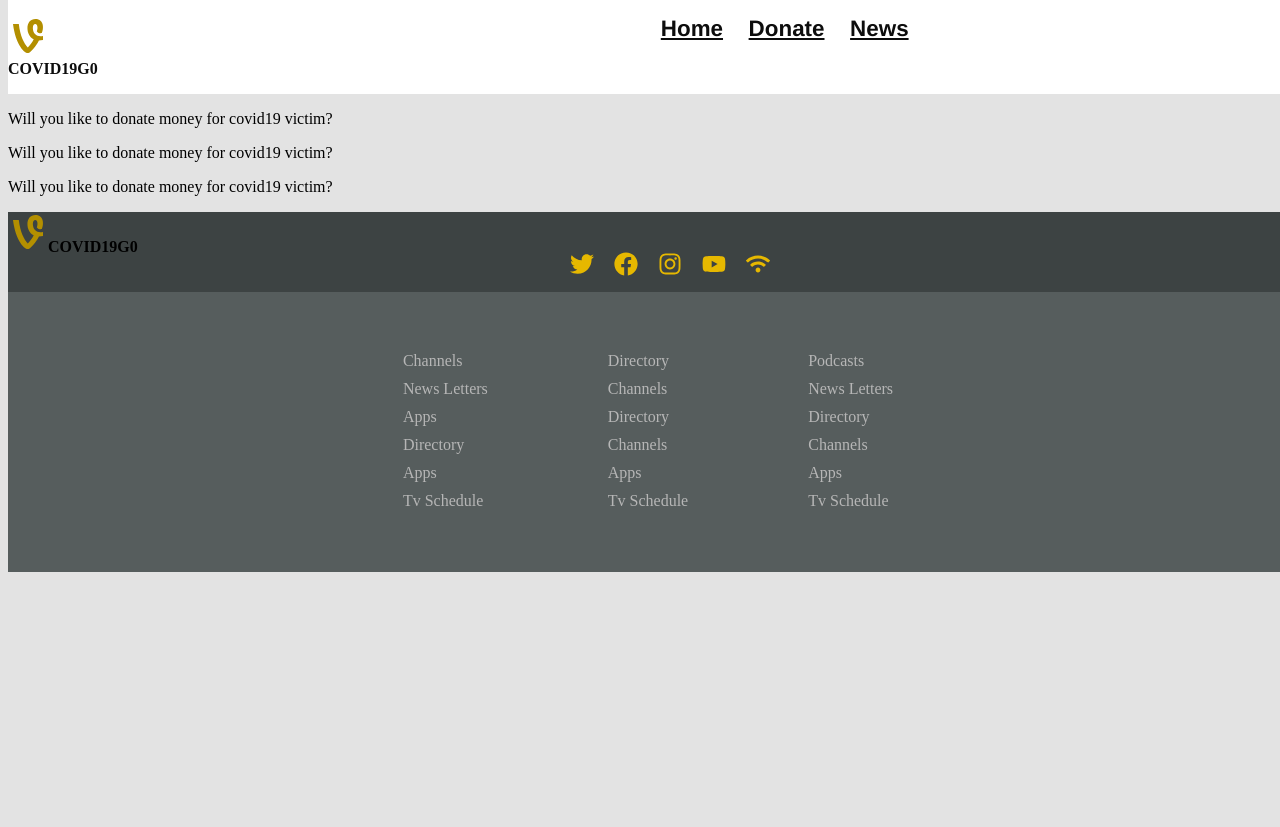
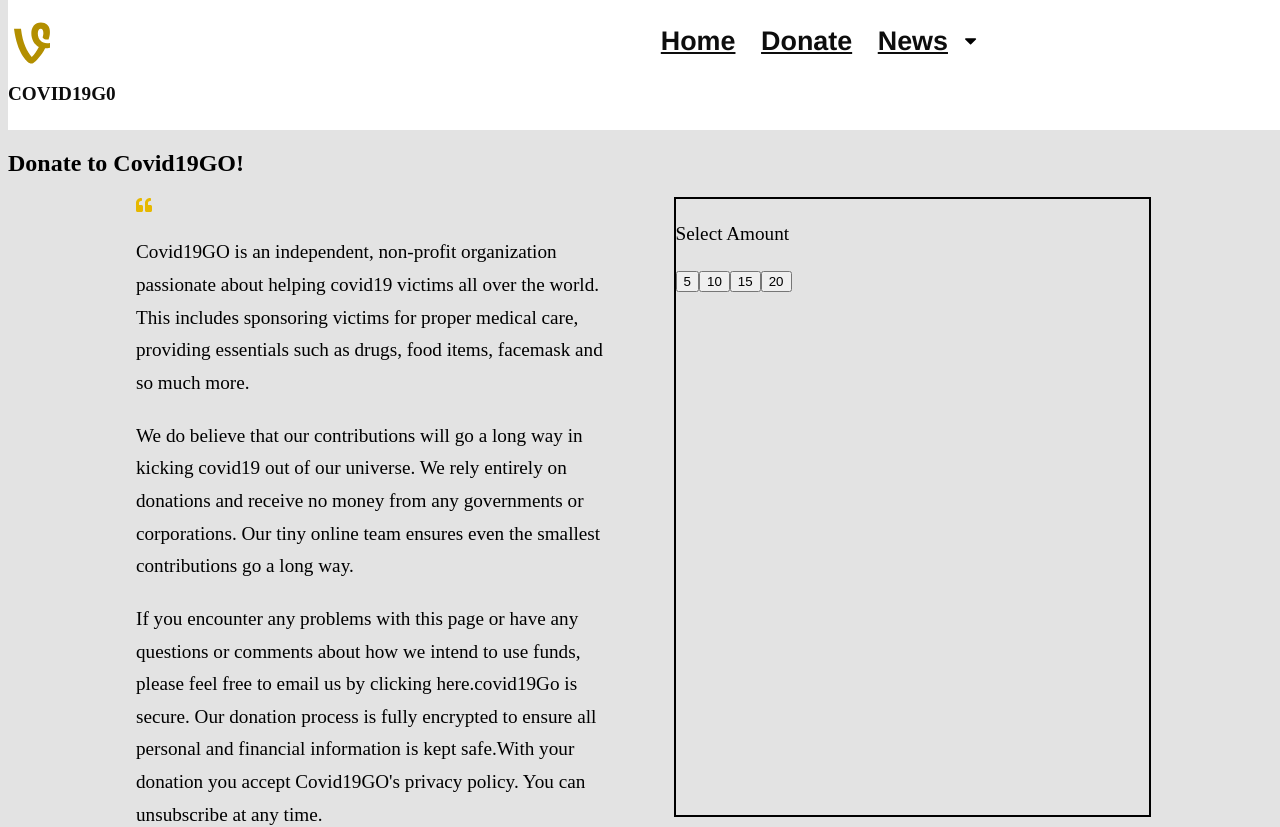
Before and after one commit to KelahKelah/covid19Go, a React (Create React App) app in the folder covid19go/: page /Donate in a window 1280 px wide. Shown: the top 827 px of the page. Before the commit the page ends 800 px from the top, so only its background shows below. Built offline with nearby package versions, Linux system fonts and the light colour scheme.

Commit message:
changed endpoint for statistics

```diff
--- a/covid19go/src/App.js
+++ b/covid19go/src/App.js
@@ -1,11 +1,11 @@
 import React from 'react';
 import './App.css';
-import Router from './routes';
+import Routes from './routes';
 
 function App() {
   return (
 
-      <Router />
+      <Routes />
   )
 }
 
--- a/covid19go/src/components/Footer/Footer.css
+++ b/covid19go/src/components/Footer/Footer.css
@@ -1,19 +1,16 @@
-.footer_wrap {
+.footer-wrap {
     width: 100vw;
     background-color: #565d5d;
-
-
 }
-.footer_nav {
+.footer-nav {
     background-color: #3d4343;
     color:  #a2a9a9;
     height: 10vh;
     /* width: 80vw; */
     /* margin: auto; */
 
-
 }
-.footer_item {
+.footer-item {
     display: flex;
     justify-content: center;
     color: #f2f3f3;
@@ -22,15 +19,15 @@
     margin: auto;
     /* padding: 10px 20px; */
 }
-.footer_logo_brand {
+.footer-logo-brand {
     /* width: 10vw; */
     height: 50%;
 }
-.footer_logo {
+.footer-logo {
     font-size: 2.5em;
     color: #b38f00;
 }
-.footer_logo_label {
+.footer-logo-label {
     font-Weight: bold;
     color: #000;
 }
--- a/covid19go/src/components/Footer/Footer.js
+++ b/covid19go/src/components/Footer/Footer.js
@@ -2,16 +2,15 @@ import React from 'react';
 import { FaVine, FaTwitter, FaFacebook, FaInstagram, FaYoutube, FaWifi } from 'react-icons/fa';
 import './Footer.css';
 import '../Navigation/Navigation';
-import Navigation from '../Navigation/Navigation';
 
 const Footer = () => {
     return(
         <div>
-            <div className='footer_wrap'>
+            <div className='footer-wrap'>
                 {/* <Navigation /> */}
-                <div className='footer_nav'>
-                    <div className='footer_logo_brand'>
-                        <p className='footer_logo_label'><FaVine className='footer_logo' />COVID19G0</p>
+                <div className='footer-nav'>
+                    <div className='footer-logo-brand'>
+                        <p className='footer-logo-label'><FaVine className='footer-logo' />COVID19G0</p>
                     </div>
                     <ul>
                         <i><FaTwitter /></i>
@@ -22,7 +21,7 @@ const Footer = () => {
                     </ul>
                 </div>
 
-                <div className='footer_item'>
+                <div className='footer-item'>
                     <span>
                         <li> Channels</li>
                         <li> News Letters</li>
--- a/covid19go/src/components/Navigation/Navigation.css
+++ b/covid19go/src/components/Navigation/Navigation.css
@@ -1,4 +1,4 @@
-.nav_wrap {
+.nav-wrap {
     display: flex;
     width: 100vw;
     background-color: #fff;
@@ -22,7 +22,7 @@
     left: 40vw;
 
 }
-.logo_brand {
+.logo-brand {
 width: 10vw;
 height: 70%;
 }
@@ -30,7 +30,7 @@ height: 70%;
     font-size: 2.5em;
     color: #b38f00;
 }
-.logo_label {
+.logo-label {
     font-Weight: bold;
     color: #0d0d0d;
 }
--- a/covid19go/src/components/Navigation/Navigation.js
+++ b/covid19go/src/components/Navigation/Navigation.js
@@ -1,5 +1,5 @@
 import React from 'react';
-import { Link, NavLink, BrowserRouter } from 'react-router-dom';
+import { Link, NavLink } from 'react-router-dom';
 import { FaVine, FaCaretDown } from 'react-icons/fa';
 import './Navigation.css';
 
@@ -7,20 +7,16 @@ import './Navigation.css';
 const Navigation = () => {
     return(
         <>
-            <BrowserRouter>
-                <div className='nav_wrap'>
-                    <div className='logo_brand'>
-                        <p className='logo_label'><FaVine className='logo' />COVID19G0</p>
-                    </div>
-                    <div className='wrap'>
-                        <p><Link to='/' className='item'>Home</Link></p>
-                        <p><NavLink to='/Donate' className='item'>Donate</NavLink></p>
-                        <p><NavLink to='/News' className='item'>News</NavLink></p>
-                    </div>
+            <div className='nav-wrap'>
+                <div className='logo-brand'>
+                    <p className='logo-label'><FaVine className='logo' />COVID19G0</p>
                 </div>
-            </BrowserRouter>
-
-            {/* <Footer /> */}
+                <div className='wrap'>
+                    <p><Link to='/' className='item'>Home</Link></p>
+                    <p><NavLink to='/Donate' className='item'>Donate</NavLink></p>
+                    <p><NavLink to='/News' className='item'>News</NavLink><FaCaretDown /></p>
+                </div>
+            </div>
         </>
     )
 
--- a/covid19go/src/pages/Donate/Donate.css
+++ b/covid19go/src/pages/Donate/Donate.css
@@ -1,5 +1,33 @@
-.donate_wrap {
-width: 30wv;
-height: 40vh;
-background-color: #fff;
+.donate-wrap {
+width: 100vw;
+display: flex;
 }
+.wrap-two {
+    width: 80vw;
+    margin: auto;
+    /* background-color: blueviolet; */
+}
+.donate-text {
+    /* border: 2px solid black; */
+    width: 37vw;
+    height: 77vh;
+}
+.payment {
+    border: 2px solid black;
+    width: 37vw;
+    height: 77vh;
+    margin-left: 5vw;
+}
+p {
+    font-size: 1.2em;
+    line-height: 1.7;
+    /* text-align: left; */
+    color: #000;
+    margin-bottom: 20px;
+}
+i {
+    color:#e6b800
+}
+.heading {
+    margin: auto;
+}
--- a/covid19go/src/pages/Donate/Donate.js
+++ b/covid19go/src/pages/Donate/Donate.js
@@ -1,16 +1,48 @@
 import React from 'react';
-import News from '../News/News';
+import './Donate.css';
+import {FaQuoteLeft, FaQuoteRight } from 'react-icons/fa'
 
 const Donate = (props) => {
 
     return(
-        <div>
-            <div className="donate_wrap">
-                <p>Will you like to donate money for covid19 victim?</p>
-                <p>Will you like to donate money for covid19 victim?</p>
-                <p>Will you like to donate money for covid19 victim?</p>
+        <>
+            <div className='heading'>
+                    <h2>Donate to Covid19GO!</h2>
             </div>
-        </div>
+            <div className="donate-wrap">
+                <div className='wrap-two'>
+                    <div className="donate-text">
+                        <i><FaQuoteLeft /></i>
+                        <p className='text'>Covid19GO is an independent, non-profit organization passionate about helping covid19 victims all over the world.
+                                This includes sponsoring victims for proper medical care, providing essentials such as drugs, food items,
+                                facemask and so much more.
+                        </p>
+                        <p className='text'>We do believe that our contributions will go a long way in kicking covid19 out of our universe. We rely entirely
+                            on donations and receive no money from any governments or corporations. Our tiny online team ensures even the
+                            smallest contributions go a long way.
+                        </p>
+                        <p className='text'>If you encounter any problems with this page or have any questions or comments about how we intend to use funds,
+                            please feel free to email us by clicking here.covid19Go is secure. Our donation process is fully encrypted to
+                            ensure all personal and financial information is kept safe.With your donation you accept Covid19GO's privacy
+                            policy. You can unsubscribe at any time.
+                        </p>
+                       <i><FaQuoteRight  /></i>
+                    </div>
+
+                    <div className="payment">
+                        <p>Select Amount</p>
+                        <div>
+                            <button>5</button>
+                            <button>10</button>
+                            <button>15</button>
+                            <button>20</button>
+                        </div>
+
+                    </div>
+                </div>
+
+            </div>
+        </>
     )
 }
 export default Donate;
--- a/covid19go/src/pages/Home/Home.css
+++ b/covid19go/src/pages/Home/Home.css
@@ -1,4 +1,4 @@
-.home_wrap {
+.home-wrap {
   background-color: #133913;
   width: 550px;
   height: 400px;
@@ -7,7 +7,7 @@
   font-weight: bold;
   font-size: large;
 }
-.main_title {
+.main-title {
   color: #fff;
   text-align: center;
   margin: 15px;
@@ -46,7 +46,7 @@ div div label {
 .width-count {
   width: 12%;
 }
-.confirmed_item {
+.confirmed-item {
   color: #0d0d0d;
   background-color: #eec800;
   border-radius: 5px;
@@ -60,7 +60,7 @@ div div label {
   height: 10vh;
   margin-bottom: 1.2rem;
 }
-.discharged_item {
+.discharged-item {
   color: white;
   background-color: green;
   border-radius: 5px;
@@ -75,7 +75,7 @@ div div label {
   align-content: center;
   height: 10vh;
 }
-.death_item {
+.death-item {
   color: white;
   background-color: red;
   border-radius: 5px;
--- a/covid19go/src/pages/News/News.css
+++ b/covid19go/src/pages/News/News.css
@@ -1,38 +1,30 @@
-.news_wrap {
+.news-wrap {
+    display: flex;
+    width: 100vw;
+}
+.wrap-two {
     display: flex;
     width: 80vw;
-    margin: 100px auto;
+    margin: auto;
 }
-.main_news {
-    display: flex;
-    background-color:#fff;
-    margin: 5px;
-    max-width: 55vw;
-    max-width: 60vw;
-}
-.main_news div > h1 {
+
+.articles h1 {
     display: inline;
     color: #e6b800
+}
+.articles {
+    width: 40vw;
+    height: 30vh;
+    margin: 30px 0px;
+
 }
 div > h3 {
     color: #737373;
 }
-.NewImage {
-    background-color:#fff;
-    /* max-width: 25vw; */
-    /* max-height: ; */
-    margin: 5px;
-    max-width: 55vw;
-    max-width: 60vw;
-}
 span {
-    /* color: #e6b800; */
     color:#B6B6B6;
-    /* margin: 5px; */
 }
 .myLink {
-    width: 50px;
-    height: 20px;
     background-color: #856114;
     padding: 10px;
     color: #fff;
@@ -40,3 +32,14 @@ span {
 i {
     color: #e6b800;
 }
+.read-more {
+    margin-top: 5px;
+
+}
+.img {
+    width: 30vw;
+    height: 30vh;
+    padding-left: 5vw;
+    margin: 40px 0px;
+
+}
--- a/covid19go/src/routes.js
+++ b/covid19go/src/routes.js
@@ -6,12 +6,24 @@ import Donate from './pages/Donate/Donate';
 import News from './pages/News/News';
 import Footer from './components/Footer/Footer';
 
-const Router = () => {
+const Routes = () => {
     return(
         <Fragment>
             <BrowserRouter>
+            <Navigation />
             {/* <div className=""> */}
-            <Navigation />
+            {/* <BrowserRouter>
+                <div className='nav-wrap'>
+                    <div className='logo-brand'>
+                        <p className='logo-label'><FaVine className='logo' />COVID19G0</p>
+                    </div>
+                    <div className='wrap'>
+                        <p><Link to='/' className='item'>Home</Link></p>
+                        <p><NavLink to='/Donate' className='item'>Donate</NavLink></p>
+                        <p><NavLink to='/News' className='item'>News</NavLink><FaCaretDown /></p>
+                    </div>
+                </div>
+            </BrowserRouter> */}
                 <Switch>
                     <Route exact path='/' component={Home} />
                     <Route exact path='/home' component={Home} />
@@ -25,4 +37,4 @@ const Router = () => {
     )
 
 }
-export default Router;
+export default Routes;
```
Also changed, not shown: covid19go/src/pages/Home/Home.js (+44 -42 lines), covid19go/src/pages/News/News.js (+12 -17 lines).
